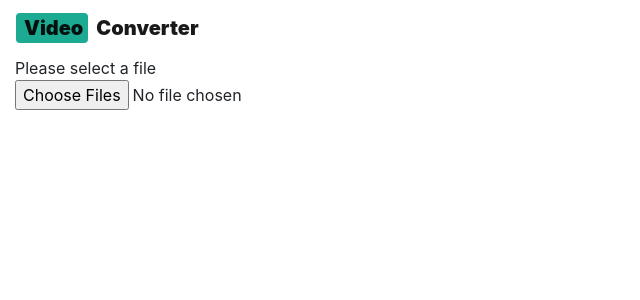
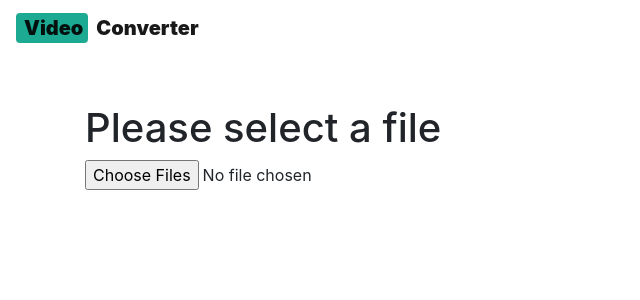
Before and after one commit to moranmono/AngularVideoConverter, an Angular app in the folder AngularVideoConverter/ClientApp/: page / in a window 1280 px wide. Shown: the top 300 px of the page, without its empty margins (0-640 px from the left). Built offline with nearby package versions, Linux system fonts and the light colour scheme.

Commit message:
changing form style

```diff
--- a/AngularVideoConverter/ClientApp/src/app/app.component.html
+++ b/AngularVideoConverter/ClientApp/src/app/app.component.html
@@ -1,10 +1,6 @@
-<div class="navigation navbar navbar-light">
+<nav class="navigation navbar navbar-light">
   <app-navbar></app-navbar>
-</div>
-<div class="container-fluid">
-  <div class="row">
-    <div class="col-md-6">
-      <app-file-upload></app-file-upload>
-    </div>
-  </div>
-</div>
+</nav>
+<main role="main" class="container">
+  <app-file-upload></app-file-upload>
+</main>
--- a/AngularVideoConverter/ClientApp/src/app/components/file-upload/file-upload.component.html
+++ b/AngularVideoConverter/ClientApp/src/app/components/file-upload/file-upload.component.html
@@ -1,9 +1,11 @@
+<h1 class="mt-5">
+    <span>Please select a file</span>
+</h1>
 <div>
-    <span>Please select a file</span>
+    <form enctype="multipart/form-data">
+        <input #file type="file" name="files" multiple accept="video/mp4,image/png,image/jpg" (change)="fileUpload(file.files)" />
+    </form>
 </div>
-<form enctype="multipart/form-data">
-    <input #file type="file" name="files" multiple accept="video/mp4,image/png,image/jpg" (change)="fileUpload(file.files)" />
-</form>
 <div>
     <span class="progress" *ngIf="progress > 0 && progress < 100">
         {{progress}}%
```
